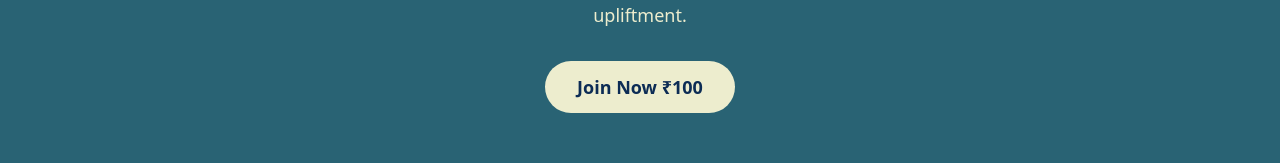
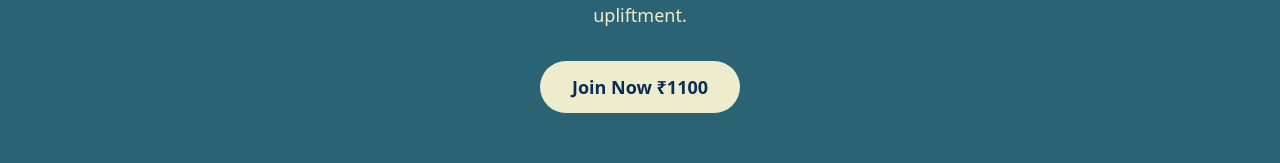
Before and after one commit to manasssengar2006/ssssNGO-Frontend, a React (Vite) app: page / in a window 1280 px wide. Shown: the part 1947-2110 px from the top of the page. Built offline with nearby package versions, Linux system fonts and the light colour scheme; no server answers.

Commit message:
Update JoinCTA.jsx

```diff
--- a/src/components/JoinCTA.jsx
+++ b/src/components/JoinCTA.jsx
@@ -27,7 +27,7 @@ const JoinCTA = () => {
         onClick={() => navigate("/join")}
         className="bg-[#EDEDCE] text-[#0C2C55] px-8 py-3 rounded-full font-semibold text-lg"
       >
-        Join Now ₹100
+        Join Now ₹1100
       </motion.button>
     </div>
   );
```
